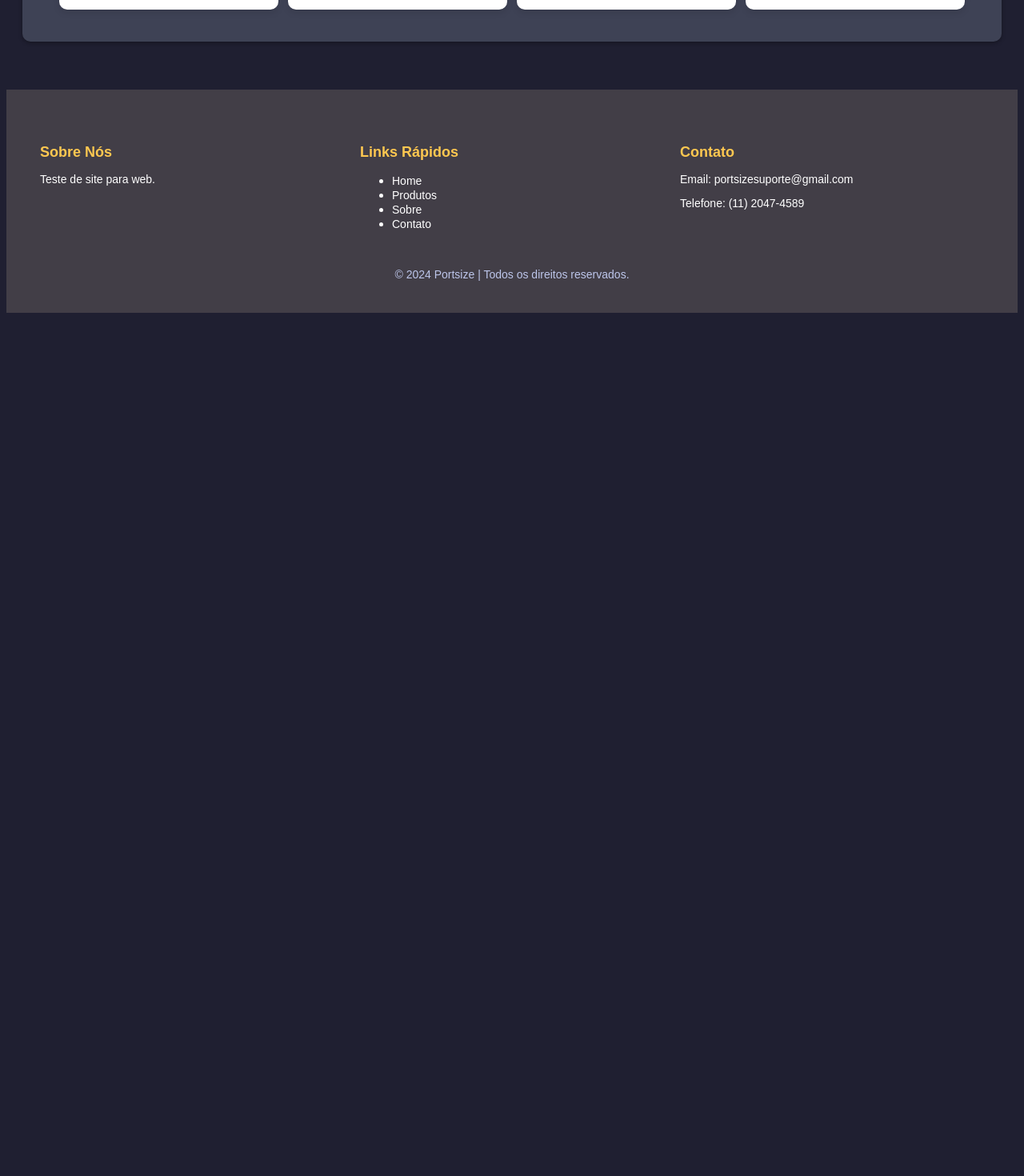
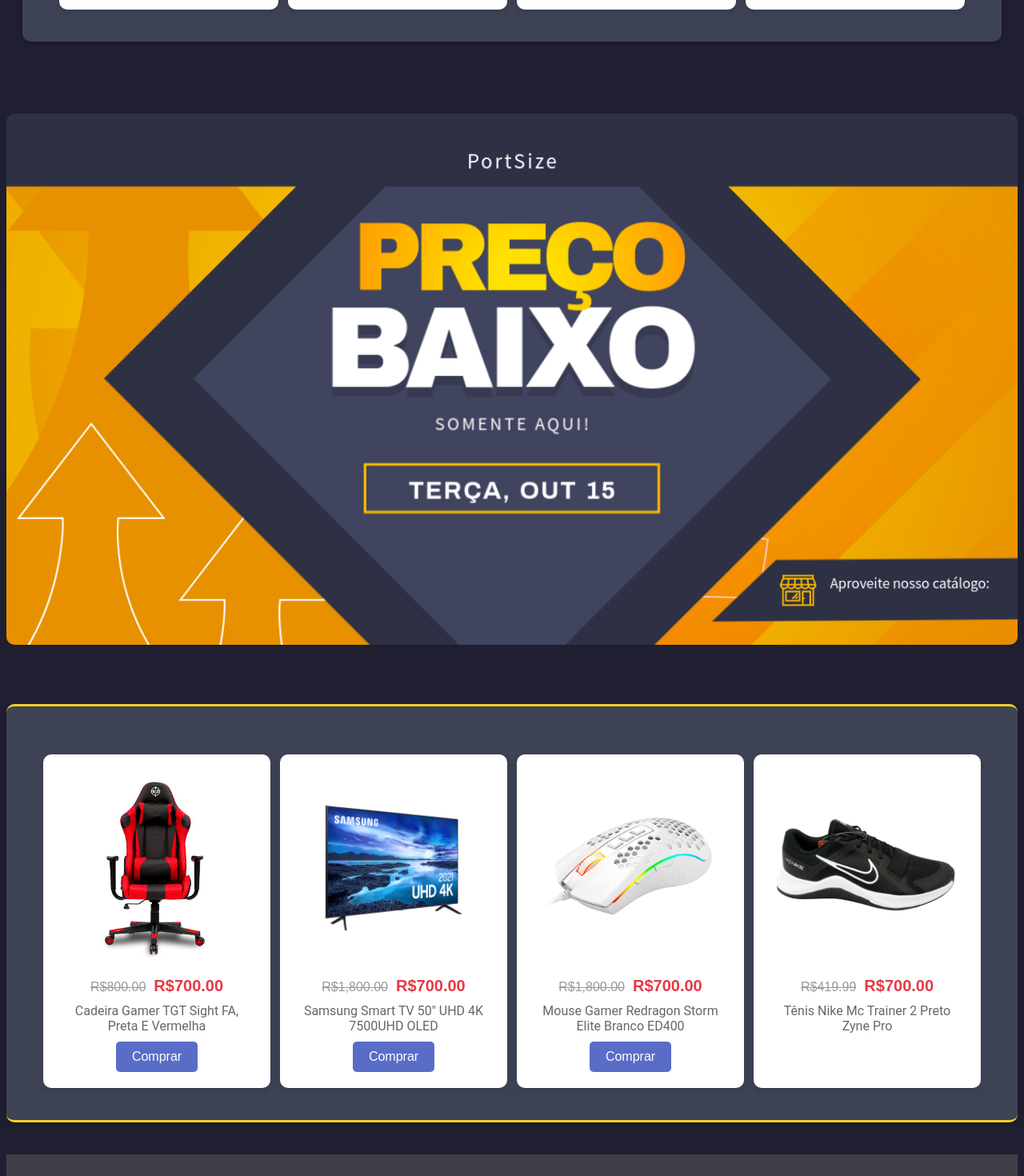
Before and after one commit to gomeslpedro/loja, an Angular app: page / in a window 1280 px wide. Shown: the part 653-2123 px from the top of the page at 80% size. Before the commit the page ends 1052 px from the top, so only its background shows below. Built offline with nearby package versions, Linux system fonts and the light colour scheme.

Commit message:
Pedro->Atualizações

```diff
--- a/src/app/header/header.component.css
+++ b/src/app/header/header.component.css
@@ -27,7 +27,7 @@
 
 .site-title {
     font-family: 'Arial', sans-serif;
-    color: #e9d62f;
+    color: #e7d002;
     font-size: 24px;
     margin: 0;
     text-shadow: 2px 2px 8px rgba(0, 0, 0, 0.5);
--- a/src/app/header/header.component.html
+++ b/src/app/header/header.component.html
@@ -1,7 +1,7 @@
 <div class="header">
     <div class="header-left">
       <img src="/sacola.png" alt="icon" class="icon">
-      <h1 class="site-title">
+      <h1 class="site-title"(click)="navigateToVitrine()">
         Port<span class="site-title-highlight">size</span>
       </h1>
     </div>
--- a/src/app/header/header.component.ts
+++ b/src/app/header/header.component.ts
@@ -14,5 +14,7 @@
   navigateToLogin() {
     this.router.navigate(['/login']);
   }
-
+  navigateToVitrine() {
+    this.router.navigate(['/vitrine']);
+  }
 }
--- a/src/app/vitrine/vitrine.component.css
+++ b/src/app/vitrine/vitrine.component.css
@@ -21,11 +21,21 @@
     box-shadow: 0 2px 5px rgba(0, 0, 0, 0.3);
 }
 
+.itens {
+    border-top: 3px solid #f1d324;
+    border-bottom: 3px solid #f1d324;
+    background-color: #3e4255;
+    padding: 40px;
+    border-radius: 10px;
+    margin: 40px 0;
+    box-shadow: 0 2px 5px rgba(0, 0, 0, 0.3);
+}
+
 .promo-header {
     background-color: #423e47;
     padding: 15px;
     text-align: center;
-    border-top: 3px solid #eee241;
+    border-top: 3px solid #e7d807;
 }
 
 .promo-header h2 {
@@ -105,6 +115,7 @@
 }
 
 .box {
+    color: rgb(117, 117, 151);
     width: 600px;
     height: 500px;
     border-radius: 10px;
@@ -114,18 +125,16 @@
     position: relative;
 }
 
-.box1 {
-    background-color: #dcd7e2;
-}
 
-.box2 {
-    background-color: #d9d6dd;
-}
+.banner-container {
+    text-align: center;
+    margin-top: 30px;
+    margin-bottom: 70px;
+  }
 
-.box3 {
-    background-color: #d9d4df;
-}
-
-.box4 {
-    background-color: #e1dbe9;
-}
+  .banner-img {
+    width: 100%;
+    height: auto;
+    max-height: 1100px;
+    border-radius:10px ;
+  }
--- a/src/app/vitrine/vitrine.component.html
+++ b/src/app/vitrine/vitrine.component.html
@@ -29,3 +29,28 @@
     </div>
   </div>
 </div>
+<div class="banner-container">
+  <div class="banner-content">
+<img src="/banner5.jpg" alt="Banner" class="banner-img">
+  </div>
+</div>
+
+<div class="itens">
+
+  <div class="promo-content">
+    <div class="promo-item" *ngFor="let produto of lista.slice(0, 4)">
+      <img [src]="produto.imagem" alt="{{ produto.nome }}" class="promo-img" (click)="navigateToDetalhe(produto)">
+
+      <div class="promo-price">
+        <span class="old-price">{{ produto.precoAntigo | currency:'BRL':'symbol':'1.2-2' }}</span>
+        <span class="new-price">{{ produto.valor | currency:'BRL':'symbol':'1.2-2' }}</span>
+      </div>
+
+      <p class="promo-description">{{ produto.nome }}</p>
+
+      <button class="buy-button" *ngIf="produto.quantidade > 0" (click)="navigateToDetalhe(produto)">
+        Comprar
+      </button>
+    </div>
+  </div>
+</div>
--- a/src/app/vitrine/vitrine.component.ts
+++ b/src/app/vitrine/vitrine.component.ts
@@ -14,9 +14,9 @@
   public mensagem: string = "Conheça as nossas promoções";
   public lista: Produto[] = [
     new Produto(1, 'Cadeira Gamer TGT Sight FA, Preta E Vermelha', 'Cadeira confortável para jogos', 700.00, 800.00, '/cadeira1.jpg', 700.00, 'A TGT Sight FA é um produto ideal se você está procurando uma cadeira gamer com ótima qualidade e custo benefício. Seu assento utiliza espuma regular, sua base é de ferro e além disso, ela utiliza um pistão de alta durabilidade, tudo para que você se sinta confortável independente se vai passar horas jogando ou trabalhando', 2, ['Cor: Azul', 'Tamanho: M', 'Material: Algodão']),
-    new Produto(2, 'Samsung Smart TV 50" UHD 4K 7500UHD OLED', 'Samsung Smart TV com processador Crystal 4K', 700.00, 1800.00, '/televisao1.png', 700.00, 'A TGT Sight FA é um produto ideal se você está procurando uma cadeira gamer com ótima qualidade e custo benefício. Seu assento utiliza espuma regular, sua base é de ferro e além disso, ela utiliza um pistão de alta durabilidade, tudo para que você se sinta confortável independente se vai passar horas jogando ou trabalhando', 2, ['Cor: Azul', 'Tamanho: M', 'Material: Algodão', 'Bababa: NUNUNU', 'BABABABA', 'BBUBUBU']),
-    new Produto(3, 'Mouse Gamer Redragon Storm Elite Branco ED400', 'Mouse Gamer com 16000DPI e iluminação RGB', 700.00, 1800.00, '/mouse1.jpg', 700.00, '', 2, ['Cor: Azul', 'Tamanho: M', 'Material: Algodão']),
-    new Produto(4, 'Tênis Nike Mc Trainer 2 Preto Zyne Pro', 'Tênis Nike masculino, confortável e estiloso', 336.99, 419.99, '/tenis2.png', 700.00, 'A TGT Sight FA é um produto ideal se você está procurando uma cadeira gamer com ótima qualidade e custo benefício. Seu assento utiliza espuma regular, sua base é de ferro e além disso, ela utiliza um pistão de alta durabilidade, tudo para que você se sinta confortável independente se vai passar horas jogando ou trabalhando', 0, ['Cor: Azul', 'Tamanho: M', 'Material: Algodão'])
+    new Produto(2, 'Samsung Smart TV 50" UHD 4K 7500UHD OLED', 'Samsung Smart TV com processador Crystal 4K', 700.00, 1800.00, '/televisao1.png', 700.00, 'Desfrute de uma imagem mais natural e detalhada com essa tecnologia inovadora, que analisa as regiões da tela e ajusta automaticamente o contraste. O HDR aumenta o alcance dos níveis de luz na sua TV, proporcionando mais brilho, contraste e detalhes para você aproveitar o seu programa favorito tanto nas cenas mais escuras, quanto naquelas de alta luminosidade.', 2, ['Processador:  Crystal 4K', 'Tamanho: 50"', 'Frequência: 60Hz']),
+    new Produto(3, 'Mouse Gamer Redragon Storm Elite Branco ED400', 'Mouse Gamer com 16000DPI e iluminação RGB', 700.00, 1800.00, '/mouse1.jpg', 700.00, 'Descubra um Estilo moderno e inovador com efeitos de iluminação Chroma RGB presente no Storm Elite. Equipado com um dos melhores sensores disponíveis no mercado, o Storm Elite é equipado com o poderosissímo Pixart PWM 3389. Tenha precisão absoluta em suas partidas com o Storm Elite. Graças a seu design no estilo colméia, o Storm Elite pesa apenas 85g', 1, [ 'Sensor: Pixart 3389', 'Peso: 85kg', 'Dimensões: 12,7 × 6,6 × 4 cm']),
+    new Produto(4, 'Tênis Nike Mc Trainer 2 Preto Zyne Pro', 'Tênis Nike masculino, confortável e estiloso', 336.99, 419.99, '/tenis2.png', 700.00, 'Descubra um Estilo moderno e inovador com efeitos de iluminação Chroma RGB presente no Storm Elite. Equipado com um dos melhores sensores disponíveis no mercado, o Storm Elite é equipado com o poderosissímo Pixart PWM 3389. Tenha precisão absoluta em suas partidas com o Storm Elite. Graças a seu design no estilo colméia, o Storm Elite pesa apenas 85g', 0, ['Sensor: Pixart 3389', 'Peso: 85kg', 'Dimensões: 12,7 × 6,6 × 4 cm'])
   ];
 
   constructor(private router: Router) {}
--- a/src/styles.css
+++ b/src/styles.css
@@ -403,3 +403,28 @@
     text-align: center;
     border-radius: 10px;
   }
+
+  .scroll-container {
+    max-height: 300px;
+    overflow-y: auto;
+}
+
+::-webkit-scrollbar {
+    width: 8px;
+    height: 8px;
+}
+
+::-webkit-scrollbar-track {
+    background: none;
+    border-radius: 10px;
+    margin: 2px;
+}
+
+::-webkit-scrollbar-thumb {
+    background-color: #676772;
+    border-radius: 10px;
+}
+
+::-webkit-scrollbar-thumb:hover {
+    background-color: #807d86;
+}
```
Also changed, not shown: public/banner5.jpg (added).
